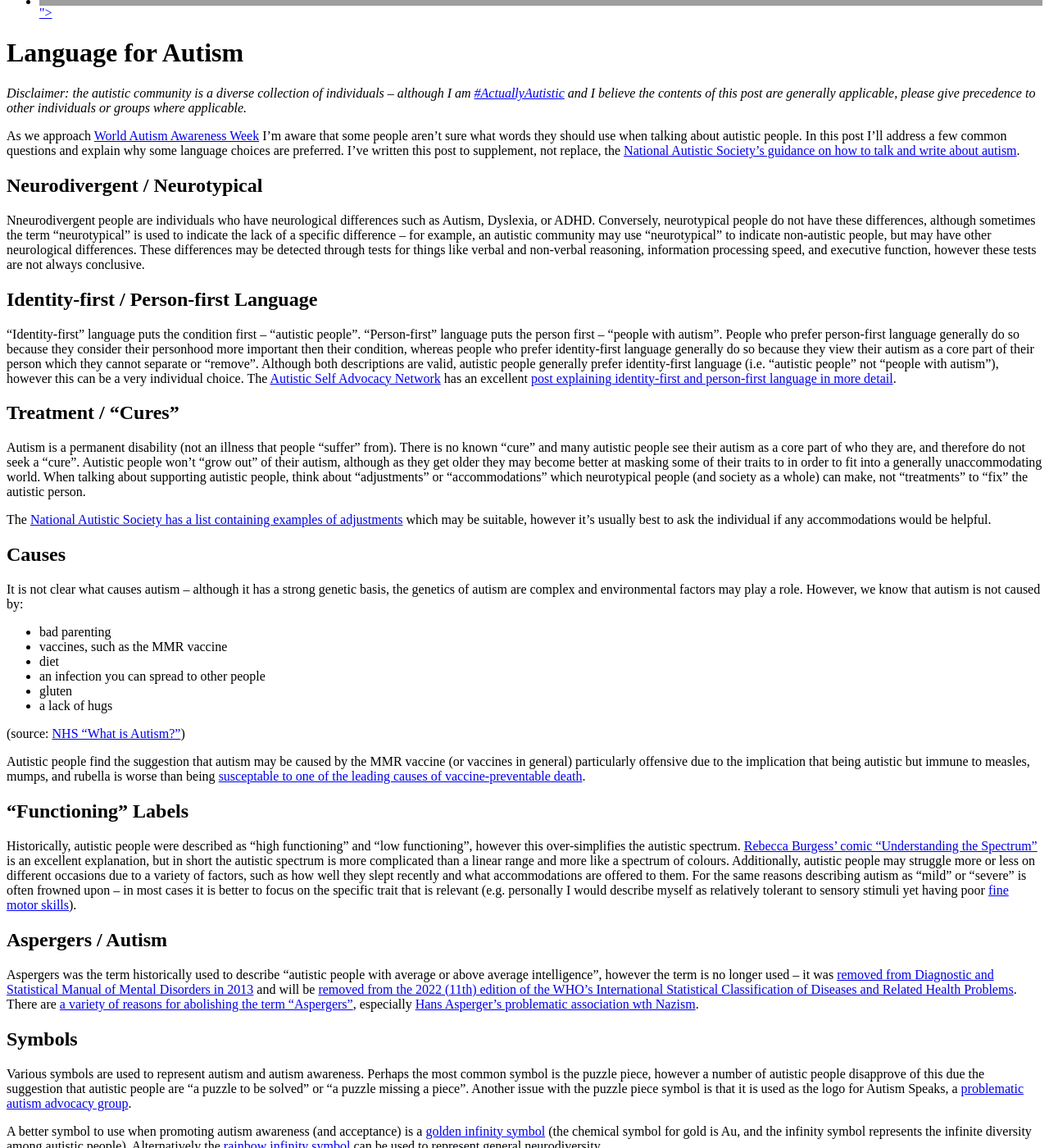
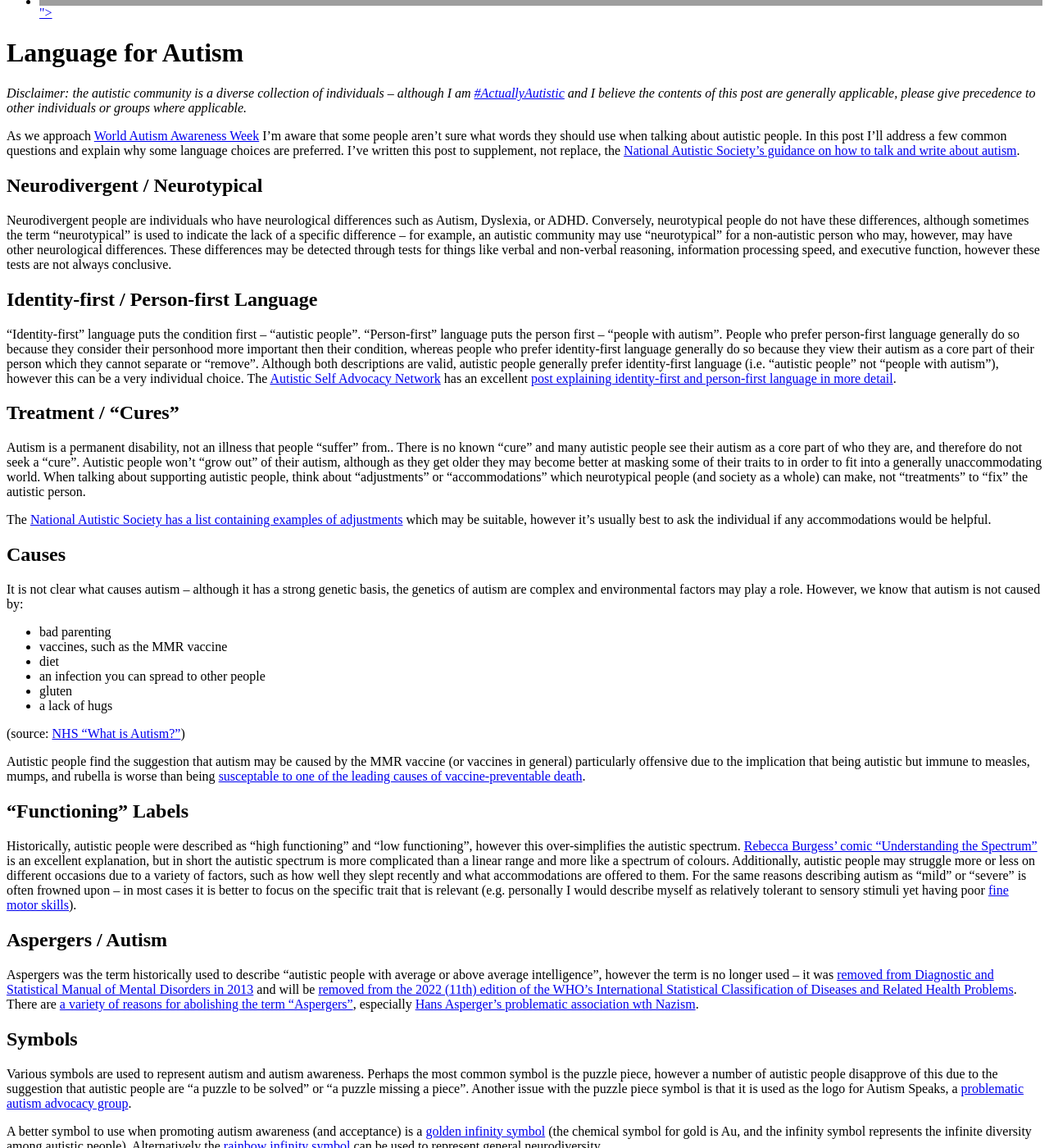
Before and after one commit to BenjaminEHowe/beh.uk, a Jekyll site: the page built from _posts/2021-03-26-language-for-autism.md, in a window 1280 px wide and 1400 px high, scrolled down 777 px. Shown: the whole window at 82% size. Built offline with Jekyll 4.4.1, drawn with Linux system fonts in a browser that asks for light colours.

Commit message:
Typo fixes in "Language for Autism" article

```diff
--- a/_posts/2021-03-26-language-for-autism.md
+++ b/_posts/2021-03-26-language-for-autism.md
@@ -10,7 +10,7 @@ As we approach [World Autism Awareness Week](https://www.autism.org.uk/get-invol
 
 ## Neurodivergent / Neurotypical
 
-Nneurodivergent people are individuals who have neurological differences such as Autism, Dyslexia, or ADHD. Conversely, neurotypical people do not have these differences, although sometimes the term "neurotypical" is used to indicate the lack of a specific difference -- for example, an autistic community may use "neurotypical" to indicate non-autistic people, but may have other neurological differences. These differences may be detected through tests for things like verbal and non-verbal reasoning, information processing speed, and executive function, however these tests are not always conclusive.
+Neurodivergent people are individuals who have neurological differences such as Autism, Dyslexia, or ADHD. Conversely, neurotypical people do not have these differences, although sometimes the term "neurotypical" is used to indicate the lack of a specific difference -- for example, an autistic community may use “neurotypical” for a non-autistic person who may, however, may have other neurological differences. These differences may be detected through tests for things like verbal and non-verbal reasoning, information processing speed, and executive function, however these tests are not always conclusive.
 
 ## Identity-first / Person-first Language
 
@@ -18,7 +18,7 @@ Nneurodivergent people are individuals who have neurological differences such as
 
 ## Treatment / "Cures"
 
-Autism is a permanent disability (not an illness that people "suffer" from). There is no known "cure" and many autistic people see their autism as a core part of who they are, and therefore do not seek a "cure". Autistic people won't "grow out" of their autism, although as they get older they may become better at masking some of their traits to in order to fit into a generally unaccommodating world. When talking about supporting autistic people, think about "adjustments" or "accommodations" which neurotypical people (and society as a whole) can make, not "treatments" to "fix" the autistic person.
+Autism is a permanent disability, not an illness that people "suffer" from.. There is no known "cure" and many autistic people see their autism as a core part of who they are, and therefore do not seek a "cure". Autistic people won't "grow out" of their autism, although as they get older they may become better at masking some of their traits to in order to fit into a generally unaccommodating world. When talking about supporting autistic people, think about "adjustments" or "accommodations" which neurotypical people (and society as a whole) can make, not "treatments" to "fix" the autistic person.
 
 The [National Autistic Society has a list containing examples of adjustments](https://www.autism.org.uk/advice-and-guidance/topics/employment/employing-autistic-people/employers) which may be suitable, however it's usually best to ask the individual if any accommodations would be helpful.
 
```
Also changed, not shown: other parts of _posts/2021-03-26-language-for-autism.md (+1 -1 lines).
